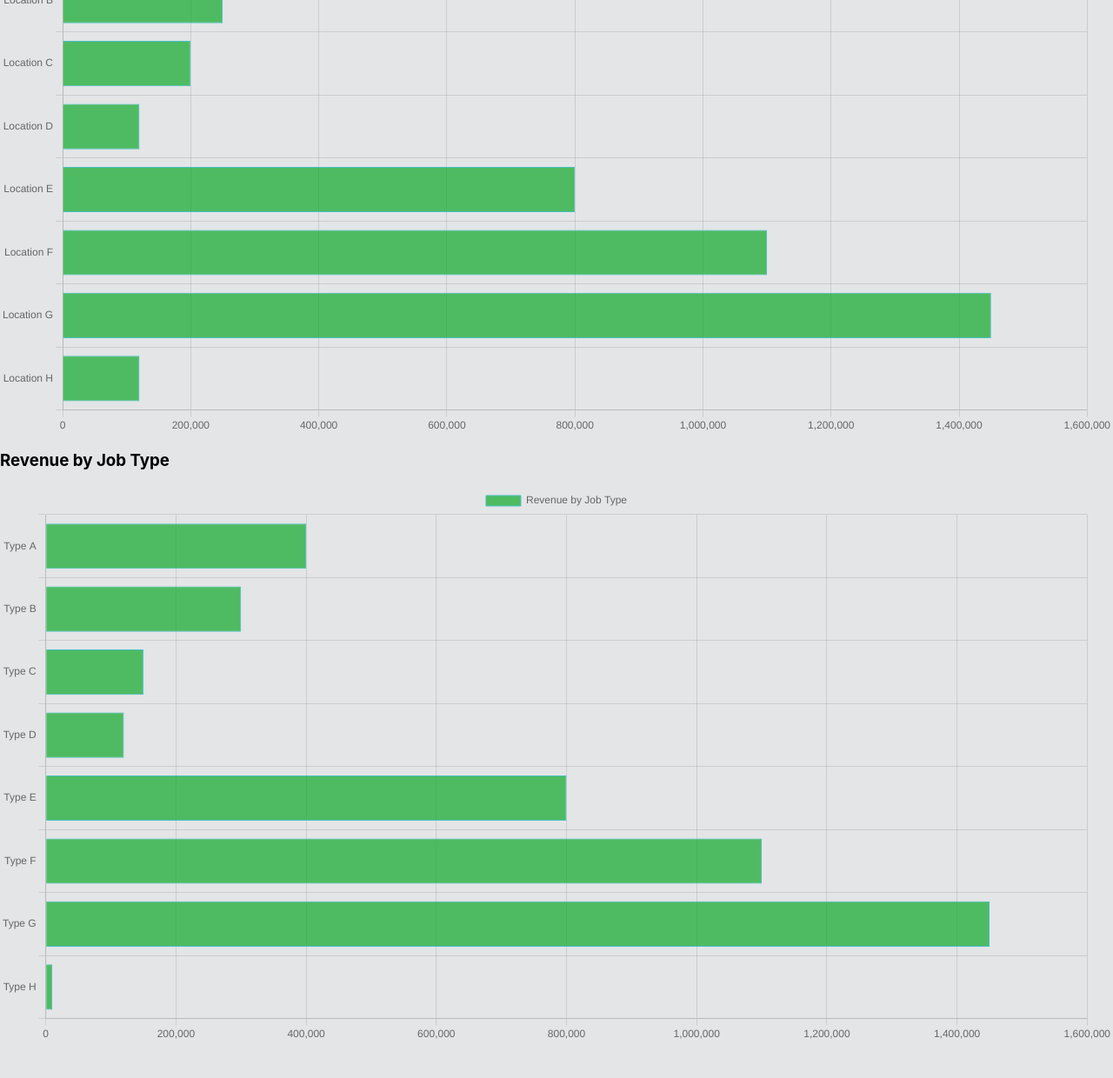
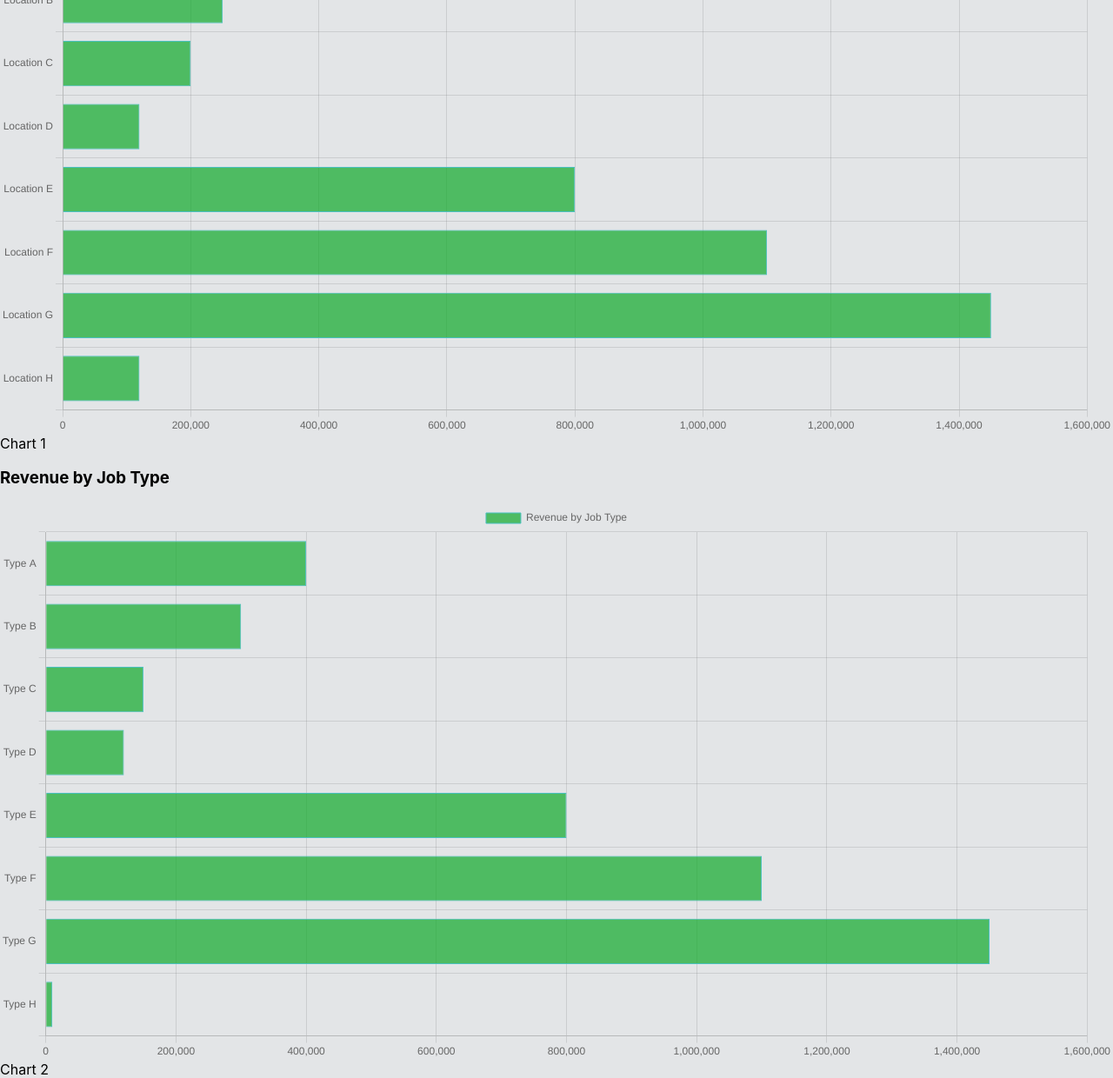
Before and after one commit to abhii-0602/zentrades_assignment, a React (Create React App) app: page /zentradetask4 in a window 1280 px wide. Shown: the part 571-1811 px from the top of the page at 87% size. Before the commit the page ends 1771 px from the top, so only its background shows below. Built offline with nearby package versions, Linux system fonts and the light colour scheme; the HTML template or start-up script is replaced by a standard one.

Commit message:
Update zentradetask4.jsx

```diff
--- a/zentradetask4.jsx
+++ b/zentradetask4.jsx
@@ -3,6 +3,7 @@
 import React from "react";
 import { Bar } from "react-chartjs-2";
 import "chart.js/auto";
+import { Grid, Box } from "@material-ui/core";
 import "./zentradetask4.css"; // Import the CSS file
 
 const Dashboard = () => {
@@ -66,23 +67,28 @@ const Dashboard = () => {
       <h2 className="mb-4">Company Metrics</h2>
       <div className="row">
         {Object.entries(companyMetrics).map(([metric, value], index) => (
-        <div key={metric} className={`col-md-3 metric-box`}>
+          <div
+            key={metric}
+            className={`col-md-3 metric-box ${metric === 'outstandingAmount' ? 'red-text' : ''}`}
+          >
             <div>
               <h3>{metric.replace(/([A-Z])/g, " $1").toUpperCase()}</h3>
-            <p>{value}</p>
+              <p className={metric === 'outstandingAmount' ? 'red-text' : ''}>{value}</p>
             </div>
           </div>
         ))}
       </div>
 
       <div className="row mt-4">
-        <div className="col-md-6 chart">
+        <div className="chart">
           <h3>Revenue by Job Location</h3>
           <Bar data={revenueByJobLocationData} options={chartOptions} />
+          <div>Chart 1</div>
         </div>
-        <div className="col-md-6 chart">
+        <div className="chart">
           <h3>Revenue by Job Type</h3>
           <Bar data={revenueByJobTypeData} options={chartOptions} />
+          <div>Chart 2</div>
         </div>
       </div>
     </div>
```
Lines whose indentation alone changed are shown as unchanged.
